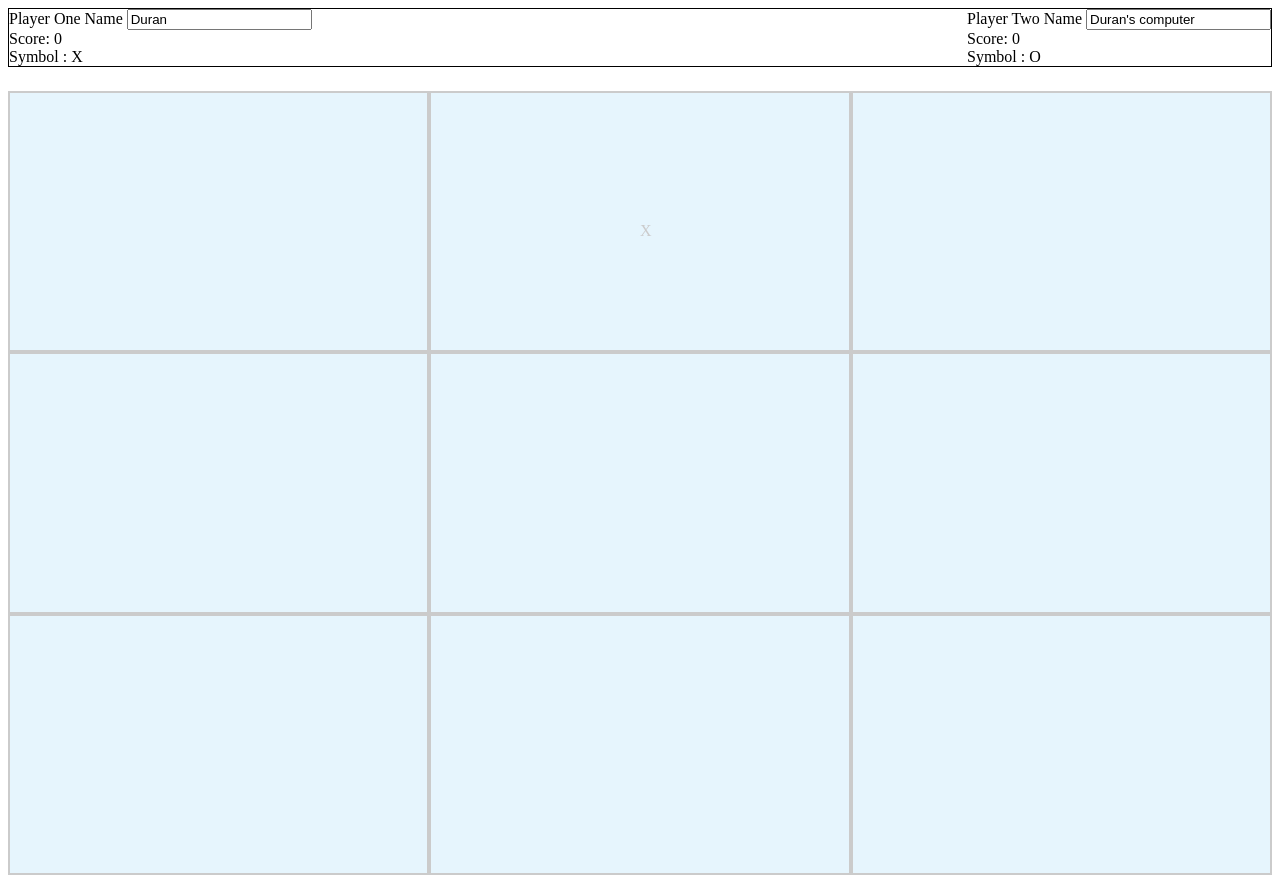
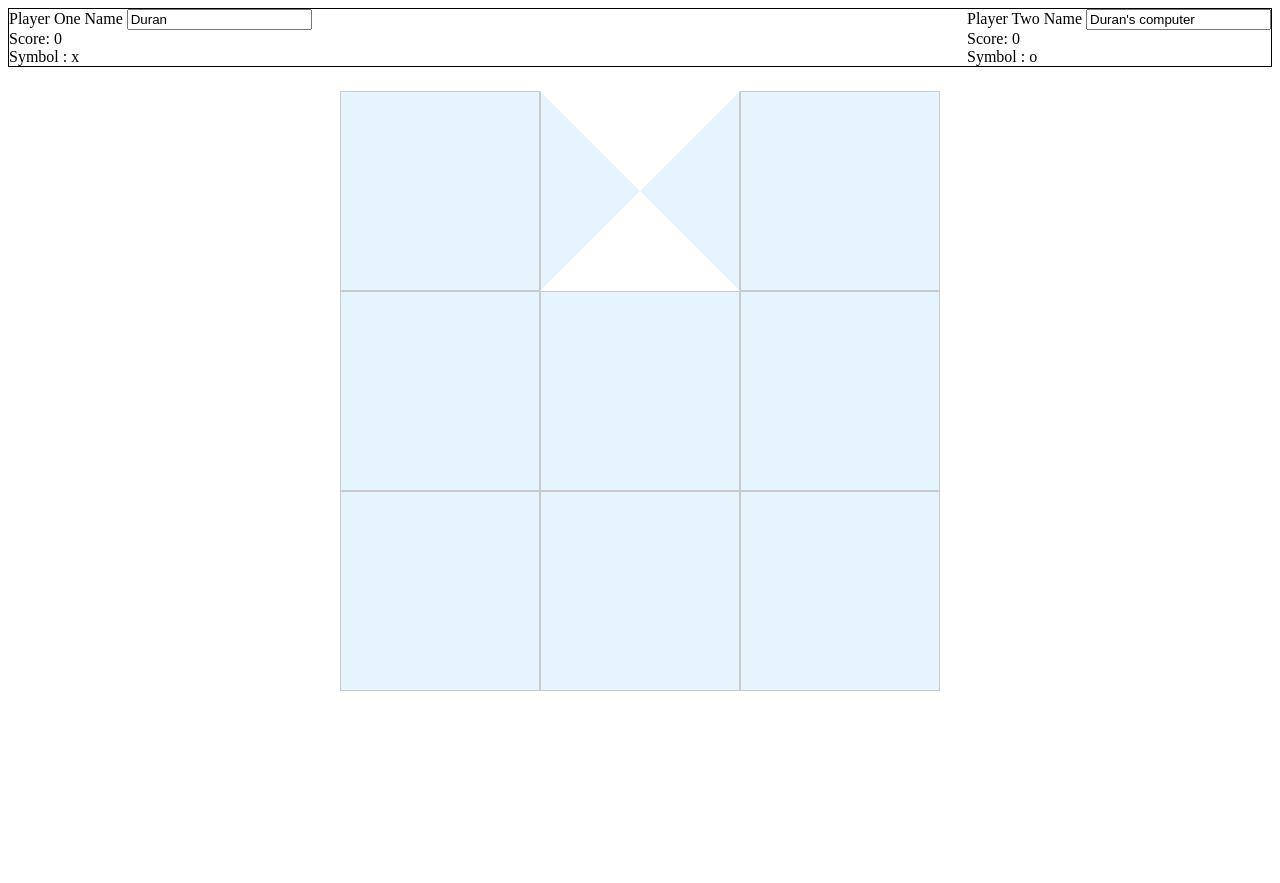
Before and after one commit to duran-harris/the-odin-project, a plain HTML site: page ticTacToe.html in a window 1280 px wide. Both pictures are taken after a click on the element 639 px from the left and 221 px from the top of the page. After the commit the page ends 800 px from the top, so only its background shows below. Drawn offline with Linux system fonts and the light colour scheme.

Commit message:
Added logic to calculate scores for both players. Started introducing graphics to represent the Os and Xs on the screen

```diff
--- a/HelloNodeJS/webpack.config.js
+++ b/HelloNodeJS/webpack.config.js
@@ -12,7 +12,7 @@ module.exports = {
     },
     devtool: "eval-source-map",
     devServer: {
-        watchFiles: ["./src/template.html"],
+        watchFiles: ["./src/**/*"],
     },
     plugins: [
         new HtmlWebpackPlugin({
--- a/ticTacToe.html
+++ b/ticTacToe.html
@@ -3,34 +3,27 @@
 <head>
   <title>Tic Tac Toe</title>
   <style>
-      :root {
-          --player-one-color: red;
-          --player-two-color: blue;
-          --score-board-height: 3rem;
-      }
-
-
       #gameBoard {
           display: grid;
-          height: 100%;
-          width: 100%;
-          grid-template-rows: 0.8fr 0.8fr 0.8fr;
-          grid-template-columns: 0.8fr 0.8fr 0.8fr;
-          margin: 0.3fr;
+          height: 600px;
+          width: 600px;
+          grid-template-rows: 200px 200px 200px;
+          grid-template-columns: 200px 200px 200px;
+          margin: auto;
+          opacity: 0.2;
       }
 
       .gameTile {
-          z-index: 2;
-          border: 2px solid black;
+          border: 1px solid black;
           background-color: lightskyblue;
-          opacity: 0.2;
-          position: relative;
       }
 
-      .gameTile-icon {
-          position: absolute !important;
-          left: 50%;
-          top: 50% !important;
+      .x {
+          clip-path: polygon(0px 0px, 100px 100px, 200px 0px, 200px 200px, 100px 100px, 0px 200px)
+      }
+
+      .o {
+          clip-path: circle(50% at 50% 50%);
       }
 
       #scoreBoard {
@@ -40,9 +33,7 @@
           margin-bottom: 1.5rem;
       }
   </style>
-
 </head>
-
 <body>
 
 <section id="scoreBoard">
@@ -57,7 +48,7 @@
       Score: <span id="player-one-score">0</span>
     </div>
     <div>
-      Symbol : <span id="player-one-icon">X</span>
+      Symbol : <span id="player-one-icon">x</span>
     </div>
   </div>
 
@@ -72,47 +63,35 @@
       Score: <span id="player-two-score">0</span>
     </div>
     <div>
-      Symbol : <span id="player-two-icon">O</span>
+      Symbol : <span id="player-two-icon">o</span>
     </div>
   </div>
 </section>
 
 <div id="gameBoard">
   <div class="gameTile">
-    <div class="gameTile-icon"></div>
   </div>
   <div class="gameTile">
-    <div class="gameTile-icon"></div>
   </div>
   <div class="gameTile">
-    <div class="gameTile-icon"></div>
   </div>
 
   <div class="gameTile">
-    <div class="gameTile-icon"></div>
   </div>
   <div class="gameTile">
-    <div class="gameTile-icon"></div>
   </div>
   <div class="gameTile">
-    <div class="gameTile-icon"></div>
   </div>
 
   <div class="gameTile">
-    <div class="gameTile-icon"></div>
   </div>
   <div class="gameTile">
-    <div class="gameTile-icon"></div>
   </div>
   <div class="gameTile">
-    <div class="gameTile-icon"></div>
   </div>
-
 </div>
 
 <script type="text/javascript">
-
-
     function createGameBoard() {
         let gameBoardTiles = [];
         let index = 0;
@@ -126,37 +105,24 @@
 
         const getGameBoardTiles = () => gameBoardTiles;
         const storeMove = (x, y, pPlayer) => {
-            console.log(`gameBoard.storeMove x=${x}, y=${y}`);
+            console.log(`gameBoard.storeMove x=${x}, y=${y}, player=${pPlayer}`);
             gameBoardTiles[x][y].storeMove(pPlayer);
         };
-
         const isVacantTile = (x, y) => gameBoardTiles[x][y] == null;
-        const render = () => {
-            for (let x = 0; x < 3; x++) {
-                for (let y = 0; y < 3; y++) {
-                    gameBoardTiles[x][y].render();
-                }
-            }
-        }
-        const renderTile = (x, y) => gameBoardTiles[x][y].render();
-        return {storeMove, isVacantTile, getGameBoardTiles, render, renderTile};
+        return {storeMove, isVacantTile, getGameBoardTiles};
     }
 
     function createTile(x, y, index, player) {
-
-        const render = () => {
-
-            if (this.player != null && x != null && y != null) {
-                document.querySelector(`.gameTile:nth-child(${index + 1})`).innerHTML = `<div class="gameTile-icon">${this.player.icon}</div>`;
+        const storeMove = (player) => {
+            let element = document.querySelector(`.gameTile:nth-child(${index + 1})`);
+            if (player != null) {
+                element.classList.remove('o', 'x');
+                element.classList.toggle(player.icon)
+                gameController.getGameBoard().getGameBoardTiles()[x][y].player = player;
             }
         };
-        const storeMove = (pPlayer) => {
-            this.player = pPlayer;
-        };
-
-        return {x, y, index, player, render, storeMove};
+        return {x, y, index, player, storeMove};
     }
-
 
     const gameController = (function () {
 
@@ -168,8 +134,8 @@
 
         const playerOne = createPlayer(playerOneName, playerOneIcon);
         const playerTwo = createPlayer(playerTwoName, playerTwoIcon);
-        const gameBoard = createGameBoard();
-
+        let gameBoard = createGameBoard();
+        let streaks = [];
         let activePlayer = playerOne;
 
         const getGameBoard = () => gameBoard;
@@ -183,26 +149,27 @@
         })
 
         let gameState = getGameStates().NOT_STARTED
-
         const setGameState = (state) => gameState = state;
-
-        const renderGameBoard = () => {
-            gameBoard.render();
+        const endPlayerTurn = () => {
+            console.log(`beginning endPlayerTurn: activePlayer = ${activePlayer.name}`);
+            activePlayer === playerOne ? activePlayer = playerTwo : activePlayer = playerOne;
+            console.log(`end endPlayerTurn: activePlayer = ${activePlayer.name}`);
         };
 
-        const renderTile = (x, y) => {
-            gameBoard.renderTile(x, y);
-        };
-
-        const endPlayerTurn = () => {
-            activePlayer === playerOne ? activePlayer = playerTwo : activePlayer = playerOne;
-        };
+        const getStreaksForPlayer = (player) => {
+            return streaks.filter(streak => streak.player === player);
+        }
 
         const updateScore = () => {
 
+            playerOne.score = getStreaksForPlayer(playerOne).length;
+            playerTwo.score = getStreaksForPlayer(playerTwo).length;
+            document.getElementById("player-one-score").innerText = playerOne.score;
+            document.getElementById("player-two-score").innerText = playerTwo.score;
         };
 
         const getTilesInColumn = (columnIndex) => {
+            console.log(`getTilesInColumn: ${columnIndex}`);
             let tiles = [];
             for (let x = 0; x < 3; x++) {
                 for (let y = 0; y < 3; y++) {
@@ -212,11 +179,12 @@
                     }
                 }
             }
+            console.log(`#getTilesInColumn(columnIndex):${columnIndex}`);
+            console.log({tiles});
             return tiles;
         };
 
         const getTilesInRow = (rowIndex) => {
-
             let tiles = [];
             for (let x = 0; x < 3; x++) {
                 for (let y = 0; y < 3; y++) {
@@ -226,6 +194,9 @@
                     }
                 }
             }
+
+            console.log(`#getTilesInRow(rowIndex):${rowIndex}`);
+            console.log(tiles);
             return tiles;
         }
 
@@ -234,86 +205,101 @@
         }
 
         const processStreaks = () => {
+            streaks = [];
             processVerticalStreaks();
             processHorizontalStreaks();
             processDiagonalStreaks();
         }
 
         const isStreak = (tileArray) => {
+
+            console.log(`beginning isStreak: tileArray =`);
+            console.log({tileArray});
             let players = tileArray.map(tile => tile.player);
+            console.log(`isStreak players=`);
+            console.log(players);
             return players[0] != null && players[0] === players[1] && players[1] === players[2];
         }
 
         const processVerticalStreaks = () => {
 
-            console.log(`isVerticalStreak[column0]=${isStreak(getTilesInColumn(0))}`);
-            console.log(`isVerticalStreak[column1]=${isStreak(getTilesInColumn(1))}`);
-            console.log(`isVerticalStreak[column2]=${isStreak(getTilesInColumn(2))}`);
+            let tilesInColumnOne = getTilesInColumn(0);
+            let tilesInColumnTwo = getTilesInColumn(1);
+            let tilesInColumnThree = getTilesInColumn(2);
 
+            if (isStreak(tilesInColumnOne)) {
+                console.log(`isVerticalStreak[column0]=true`);
+                streaks.push(createStreak(tilesInColumnOne, tilesInColumnOne[0].player));
+            }
+            if (isStreak(tilesInColumnTwo)) {
+                console.log(`isVerticalStreak[column1]=true`);
+                streaks.push(createStreak(tilesInColumnTwo, tilesInColumnTwo[0].player));
+            }
+            if (isStreak(tilesInColumnThree)) {
+                console.log(`isVerticalStreak[column2]=true`);
+                streaks.push(createStreak(tilesInColumnThree, tilesInColumnThree[0].player));
+            }
         }
 
         const processHorizontalStreaks = () => {
-            console.log(`isHorizontalStreak[row0]=${isStreak(getTilesInRow(0))}`);
-            console.log(`isHorizontalStreak[row1]=${isStreak(getTilesInRow(1))}`);
-            console.log(`isHorizontalStreak[row2]=${isStreak(getTilesInRow(2))}`);
+            let tilesInRowOne = getTilesInRow(0);
+            let tilesInRowTwo = getTilesInRow(1);
+            let tilesInRowThree = getTilesInRow(2);
+
+            if (isStreak(tilesInRowOne)) {
+                console.log(`isHorizontalStreak[row0]=true`);
+                streaks.push(createStreak(tilesInRowOne, tilesInRowOne[0].player));
+            }
+            if (isStreak(tilesInRowTwo)) {
+                console.log(`isHorizontalStreak[row1]=true`);
+                streaks.push(createStreak(tilesInRowTwo, tilesInRowTwo[0].player));
+            }
+            if (isStreak(tilesInRowThree)) {
+                console.log(`isHorizontalStreak[row2]=true`);
+                streaks.push(createStreak(tilesInRowThree, tilesInRowThree[0].player));
+            }
         }
 
         const processDiagonalStreaks = () => {
 
         }
 
+        const createStreak = (tileArray, player) => {
+            return {tileArray, player};
+        }
+
         const getActivePlayer = () => activePlayer;
         const setActivePlayer = (player) => activePlayer = player;
         const storeMove = (x, y, player) => {
-            console.log(`Storing move: x= ${x}, y = ${y}`);
+            console.log(`Storing move: x= ${x}, y = ${y}, player= ${player}`);
             getGameBoard().storeMove(x, y, player);
         };
-
-        return {playerOne, playerTwo, getGameBoard, getGameStates, setGameState, renderGameBoard, renderTile, endPlayerTurn, getActivePlayer, setActivePlayer, storeMove, updateScore, getTilesInColumn, getTilesInRow, processStreaks};
-
+        return {playerOne, playerTwo, getGameBoard, getGameStates, setGameState, endPlayerTurn, getActivePlayer, setActivePlayer, storeMove, updateScore, getTilesInColumn, getTilesInRow, processStreaks};
     })();
 
-
-    gameController.renderGameBoard();
-
-    function createStreak(streakStart, streakMiddle, streakEnd) {
-        return {streakStart, streakMiddle, streakEnd};
+    function createPlayer(name, icon) {
+        return {name, icon};
     }
-
-    function createPlayer(name, icon) {
-        const playerMovements = [];
-        const playerStreaks = [];
-        return {name, icon, playerMovements, playerStreaks};
-    }
-
 
     let tileNodeList = document.querySelectorAll('div.gameTile');
 
     for (let x = 1; x < 4; x++) {
-
         for (let y = 1; y < 4; y++) {
-
             let tile = gameController.getGameBoard().getGameBoardTiles()[x - 1][y - 1];
             console.log(`addEventListener on tile: index = ${tile.index + 1} tile.x=${tile.x}, tile.y=${tile.y} ,x=${x} , y=${y}  `);
             let element = tileNodeList[tile.index];
+
             element.addEventListener('click', function () {
-
                 console.log(`onclick fired: tile.x =${tile.x}, tile.y=${tile.y}`);
-
-                if (tile.player == null) {
-                    gameController.storeMove(tile.x, tile.y, gameController.getActivePlayer());
-                    gameController.renderTile(tile.x, tile.y);
-                    gameController.processStreaks();
-                    //gameController.updateScore();
-                    //If game not won yet end the current player's turn
-                    gameController.endPlayerTurn();
-                }
-
+                console.log(`onclick gameController.getActivePlayer() = ${gameController.getActivePlayer()}`);
+                gameController.storeMove(tile.x, tile.y, gameController.getActivePlayer());
+                gameController.processStreaks();
+                gameController.updateScore();
+                //If game not won yet end the current player's turn
+                gameController.endPlayerTurn();
             });
         }
     }
-
-
 </script>
 </body>
 </html>
```
